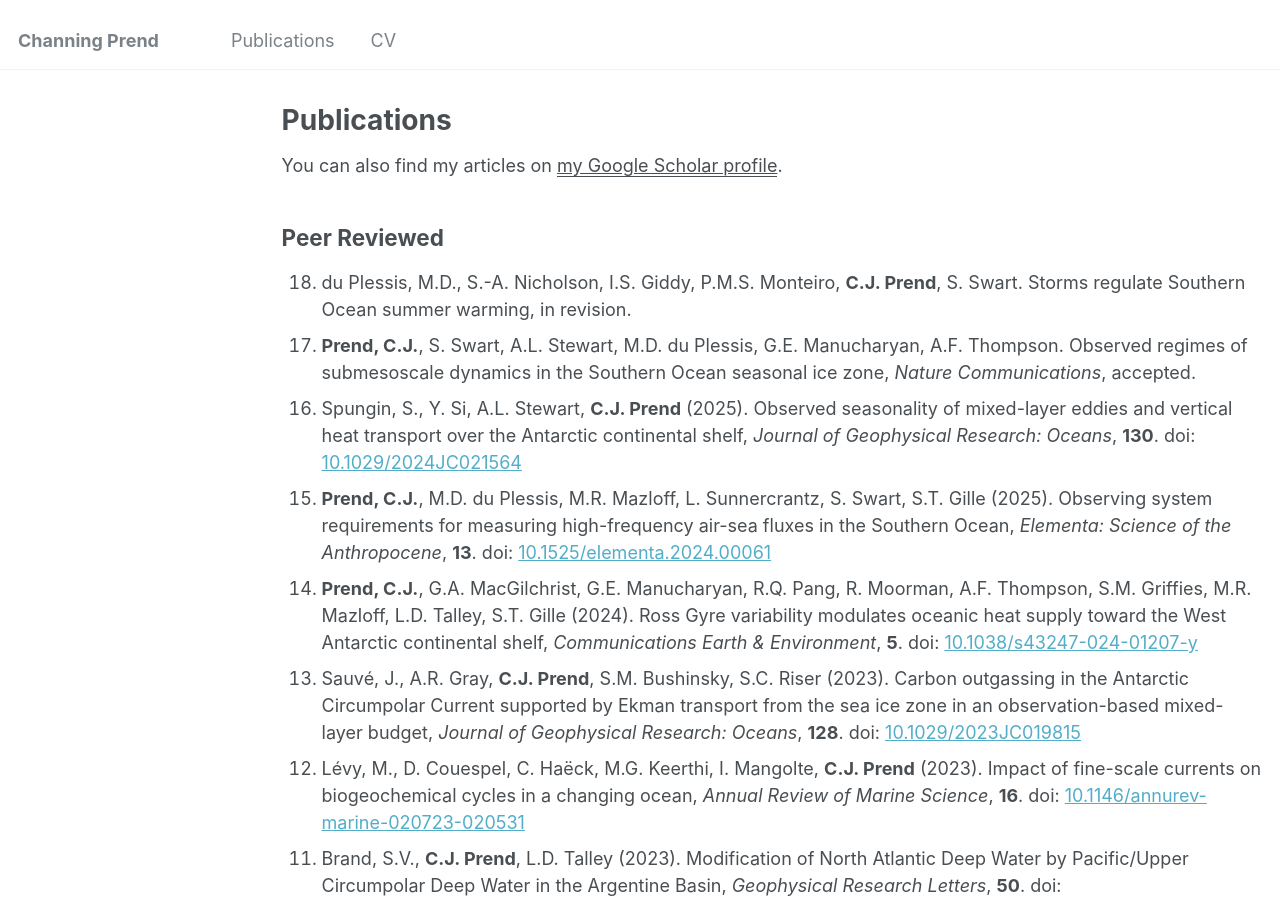
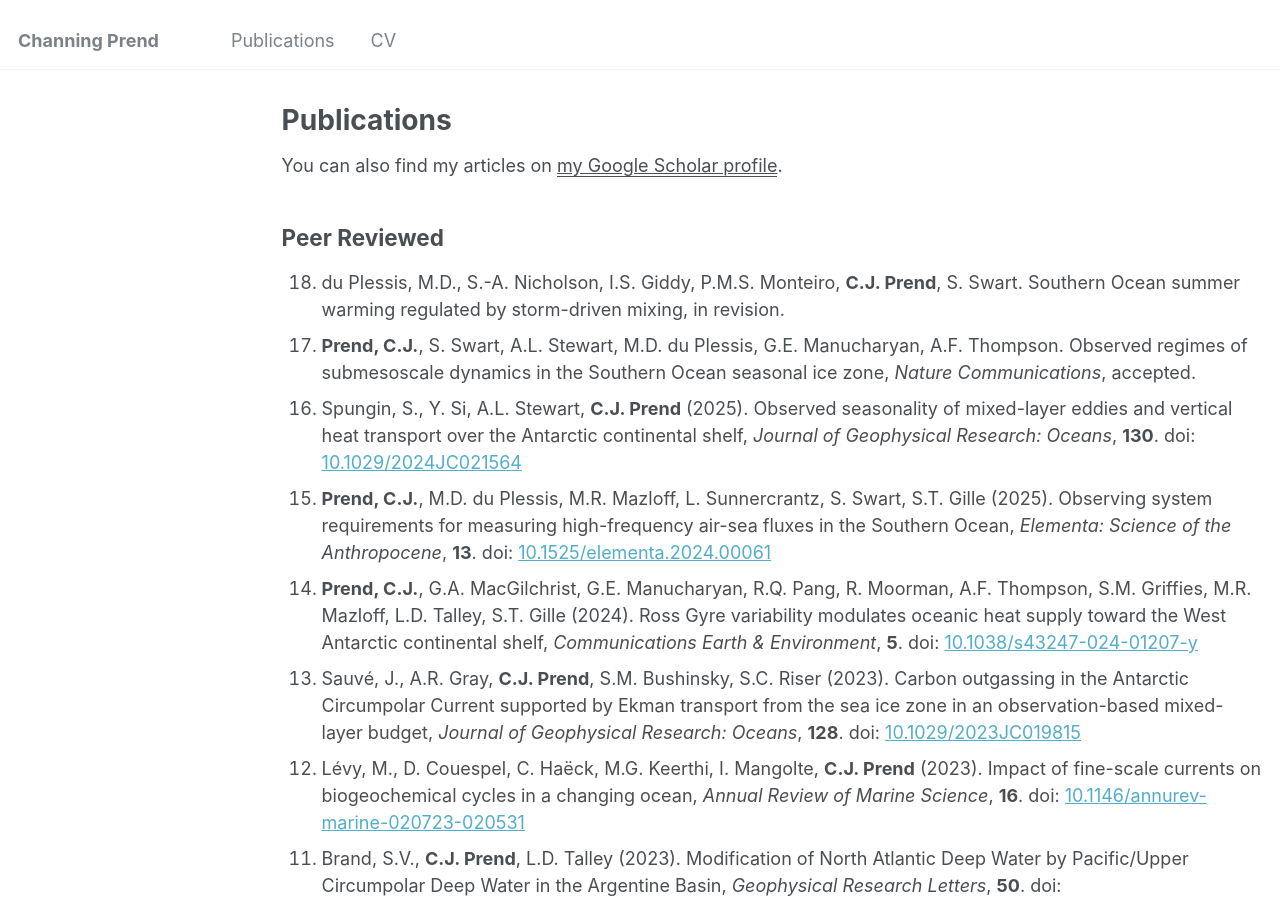
Before and after one commit to cprend/cprend.github.io, a Jekyll site: the page built from _pages/publications.md, in a window 1280 px wide and 900 px high. Built offline with Jekyll 4.4.1, drawn with Linux system fonts in a browser that asks for light colours.

Commit message:
Update publications.md

```diff
--- a/_pages/publications.md
+++ b/_pages/publications.md
@@ -9,7 +9,7 @@ You can also find my articles on <u><a href="https://scholar.google.com/citation
 
 ## Peer Reviewed
 <ol reversed>
-  <li>du Plessis, M.D., S.-A. Nicholson, I.S. Giddy, P.M.S. Monteiro, <b>C.J. Prend</b>, S. Swart. Storms regulate Southern Ocean summer warming, in revision.</li>
+  <li>du Plessis, M.D., S.-A. Nicholson, I.S. Giddy, P.M.S. Monteiro, <b>C.J. Prend</b>, S. Swart. Southern Ocean summer warming regulated by storm-driven mixing, in revision.</li>
   <li><b>Prend, C.J.</b>, S. Swart, A.L. Stewart, M.D. du Plessis, G.E. Manucharyan, A.F. Thompson. Observed regimes of submesoscale dynamics in the Southern Ocean seasonal ice zone, <em>Nature Communications</em>, accepted.</li>
   <li>Spungin, S., Y. Si, A.L. Stewart, <b>C.J. Prend</b> (2025). Observed seasonality of mixed-layer eddies and vertical heat transport over the Antarctic continental shelf, <em>Journal of Geophysical Research: Oceans</em>, <b>130</b>. doi: <a href="https://agupubs.onlinelibrary.wiley.com/doi/10.1029/2024JC021564">10.1029/2024JC021564</a></li>
   <li><b>Prend, C.J.</b>, M.D. du Plessis, M.R. Mazloff, L. Sunnercrantz, S. Swart, S.T. Gille (2025). Observing system requirements for measuring high-frequency air-sea fluxes in the Southern Ocean, <em>Elementa: Science of the Anthropocene</em>, <b>13</b>. doi: <a href="https://online.ucpress.edu/elementa/article/13/1/00061/208467/Observing-system-requirements-for-measuring-high">10.1525/elementa.2024.00061</a></li>
```
